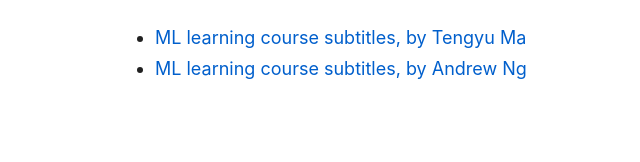
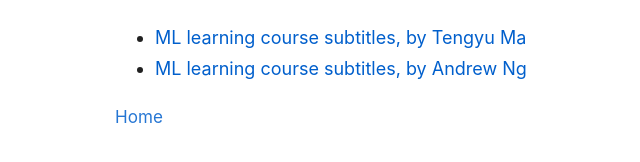
Before and after one commit to CompositeLizard/supreme, a Jekyll site: the page built from index.md, in a window 1280 px wide. Shown: the part 207-369 px from the top of the page, without its empty margins (165-805 px from the left). Built offline with Jekyll 4.4.1, drawn with Linux system fonts in a browser that asks for light colours.

Commit message:
Update default.html

```diff
--- a/_layouts/default.html
+++ b/_layouts/default.html
@@ -106,6 +106,15 @@
     font-size: 0.95em;
   }
 
+  .breadcrumbs{
+    max-width: 45rem;
+    margin: 0 auto 1.25rem auto;
+    font-size: 0.95em;
+    opacity: 0.85;
+    overflow-wrap: anywhere;
+  }
+  .breadcrumbs a{ color: var(--link-color); }
+
   </style>
 
   <script>
@@ -115,6 +124,8 @@
   </script>
   <script defer src="https://cdnjs.cloudflare.com/ajax/libs/mathjax/3.2.2/es5/tex-mml-chtml.min.js"></script>
 </head>
+
+
 <body>
   <header class="site-header">
     <a class="home-link" href="{{ '/' | relative_url }}">Home</a>
@@ -125,4 +136,21 @@
     {{ content }}
   </main>
 </body>
+
+<nav class="breadcrumbs" aria-label="Breadcrumb">
+  <a href="{{ '/' | relative_url }}">Home</a>
+  {% assign parts = page.url | remove: site.baseurl | split: '/' %}
+  {% assign built = "" %}
+  {% for p in parts %}
+    {% if p != "" %}
+      {% assign built = built | append: "/" | append: p %}
+      {% if forloop.last %}
+        <span> / {{ p | replace: ".html","" }}</span>
+      {% else %}
+        <span> / </span><a href="{{ built | relative_url }}">{{ p }}</a>
+      {% endif %}
+    {% endif %}
+  {% endfor %}
+</nav>
+
 </html>
```
